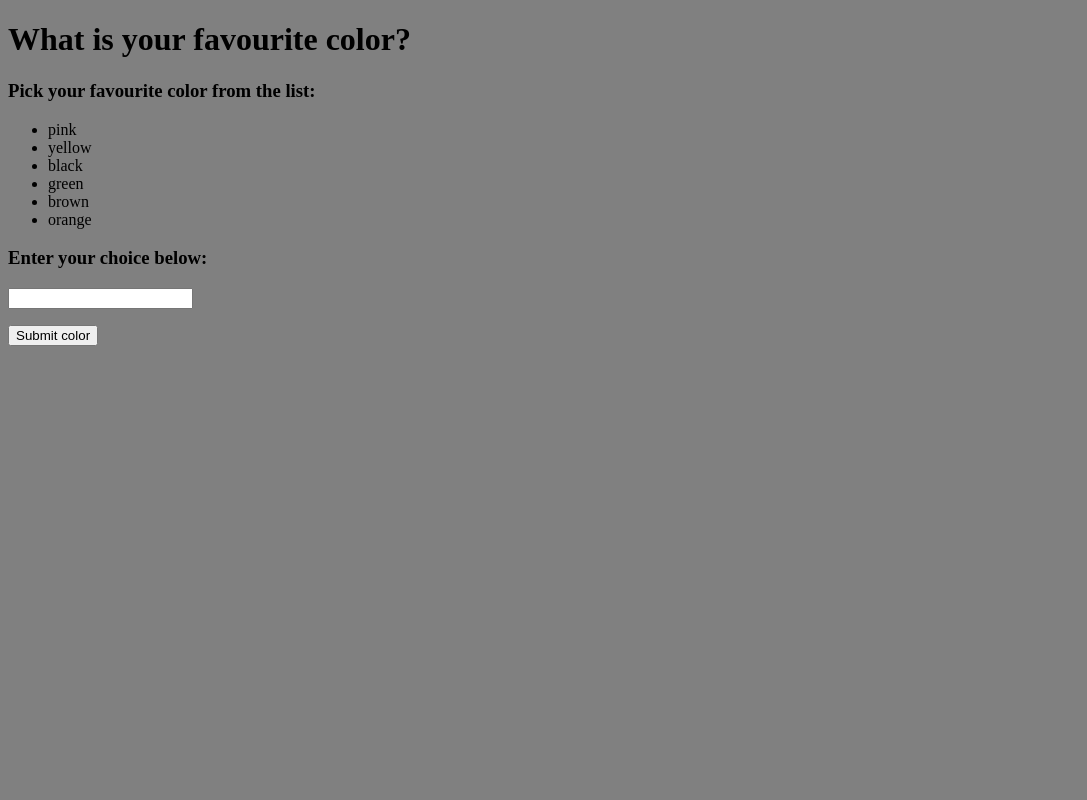
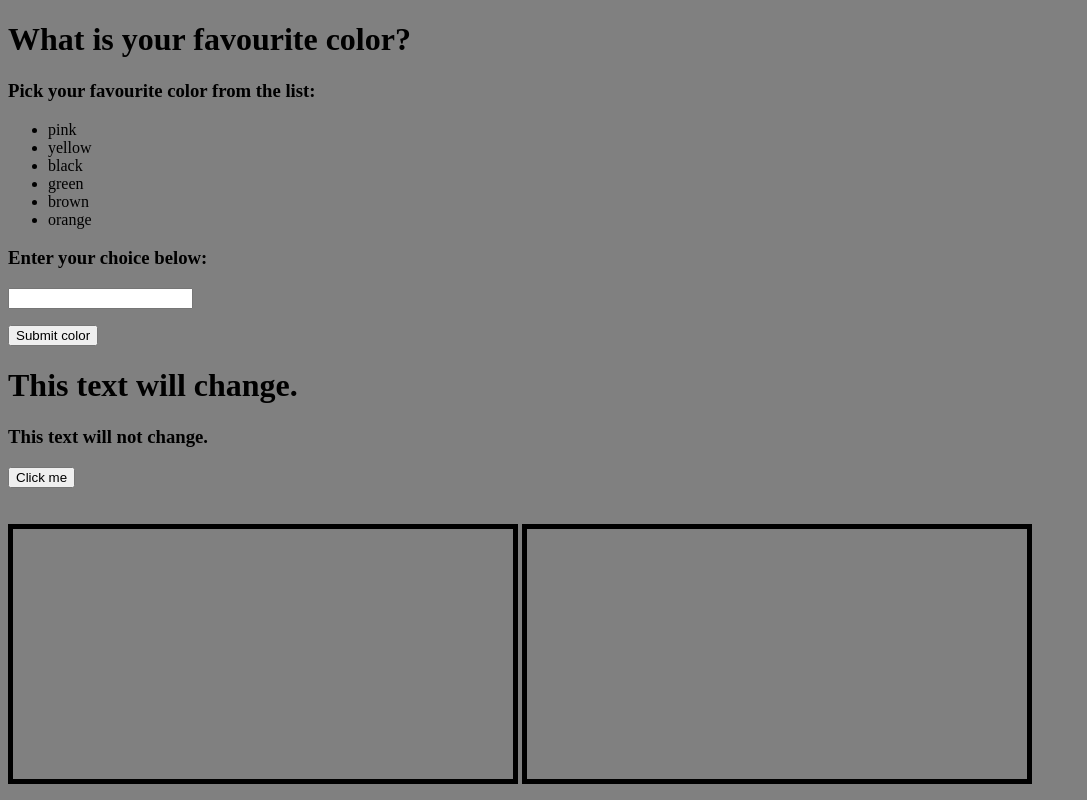
Before and after one commit to tajmajky/Basic-JavaScript-Projects, a plain HTML site: page JavaScript_Projects/HTML_1.html in a window 1280 px wide. Shown: the whole page, without its empty margins (0-1087 px from the left). Drawn offline with Linux system fonts and the light colour scheme.

Commit message:
Switch/break Statement, Class, Canvas

```diff
--- a/JavaScript_Projects/HTML_1.html
+++ b/JavaScript_Projects/HTML_1.html
@@ -3,7 +3,7 @@
 
 <head>
 
-<title> Switch/break Statement   </title>
+<title> Switch/break Statement, Class, Canvas   </title>
 <meta charset="utf-8">
 <meta name="viewport" content="width=device-width, initial-scale=1">
 <script src="JS/JavaScript_1.js"></script>
@@ -38,6 +38,23 @@
         <button onclick="colorFunc()">Submit color</button>
         <p id="Output"></p>
 
+    <!--assign 57-->
+    <!--document.getElementsByClassName() method.-->
+    <h1 class="Click"> This text will change.</h1>
+    <h3 class="Click"> This text will not change.</h3>
+
+    <button onclick="helloWorldFunc()">Click me</button>
+    <br>
+    <br>
+    <br>
+
+
+    <!--assign 58-->
+    <!--canvas-->
+    <canvas id="idName" width="500" height="250" style="border:5px solid black";>Your browser does not support the HTML canvas tag.</canvas>
+    <canvas id="graphic" width="500" height="250" style="border:5px solid black";>Your browser does not support the HTML canvas tag.</canvas>
+    <script src="JS/JavaScript_1.js"></script>
+
 
 </body>
 </html>
```
